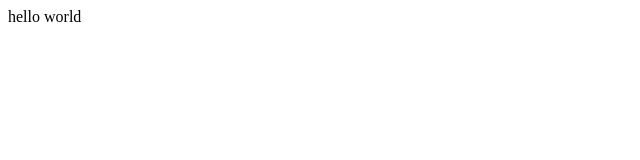
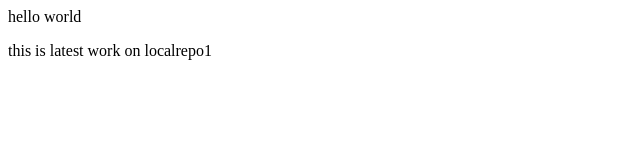
Before and after one commit to shashwatniranjan-max/shashwat-demo, a plain HTML site: page index.html in a window 1280 px wide. Shown: the whole page, without its empty margins (0-640 px from the left). Drawn offline with Linux system fonts and the light colour scheme.

Commit message:
first modification

```diff
--- a/index.html
+++ b/index.html
@@ -1 +1,2 @@
 <p>hello world</p>
+<p>this is latest work on localrepo1</p>
```
